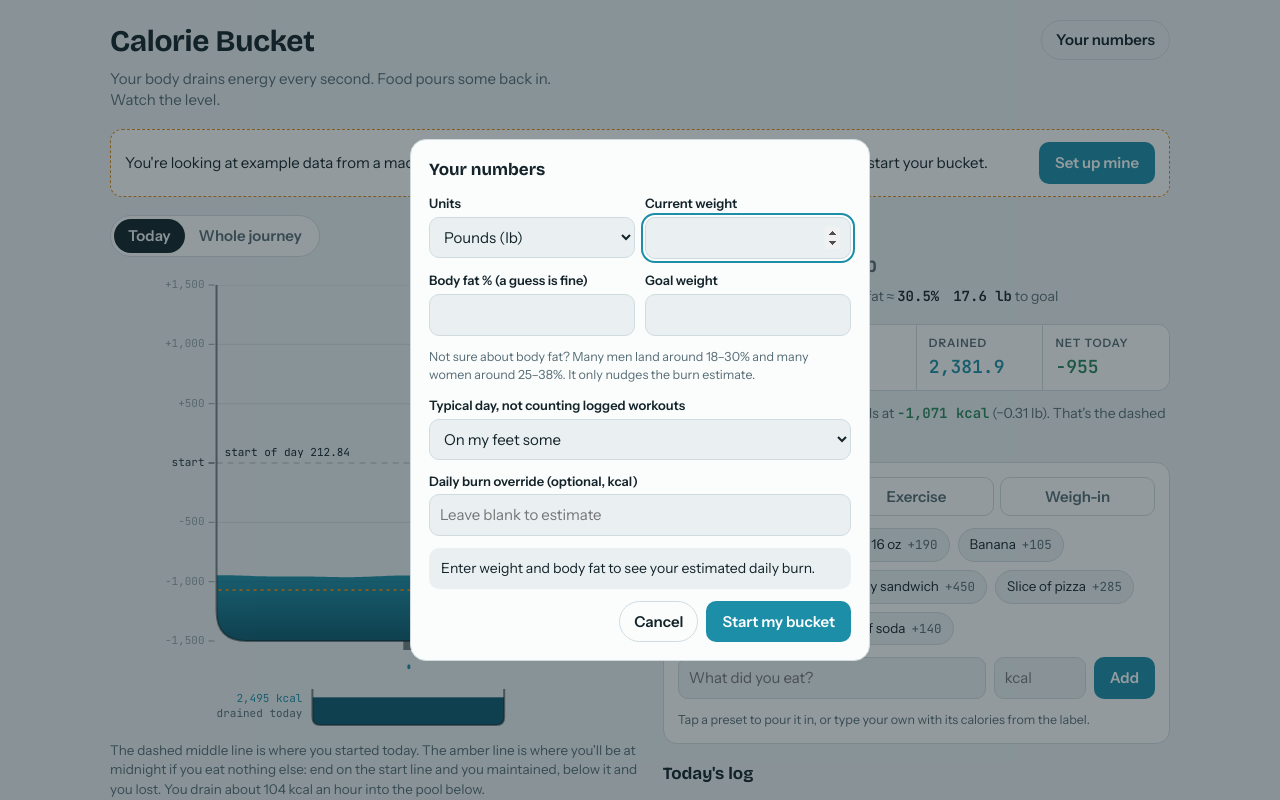
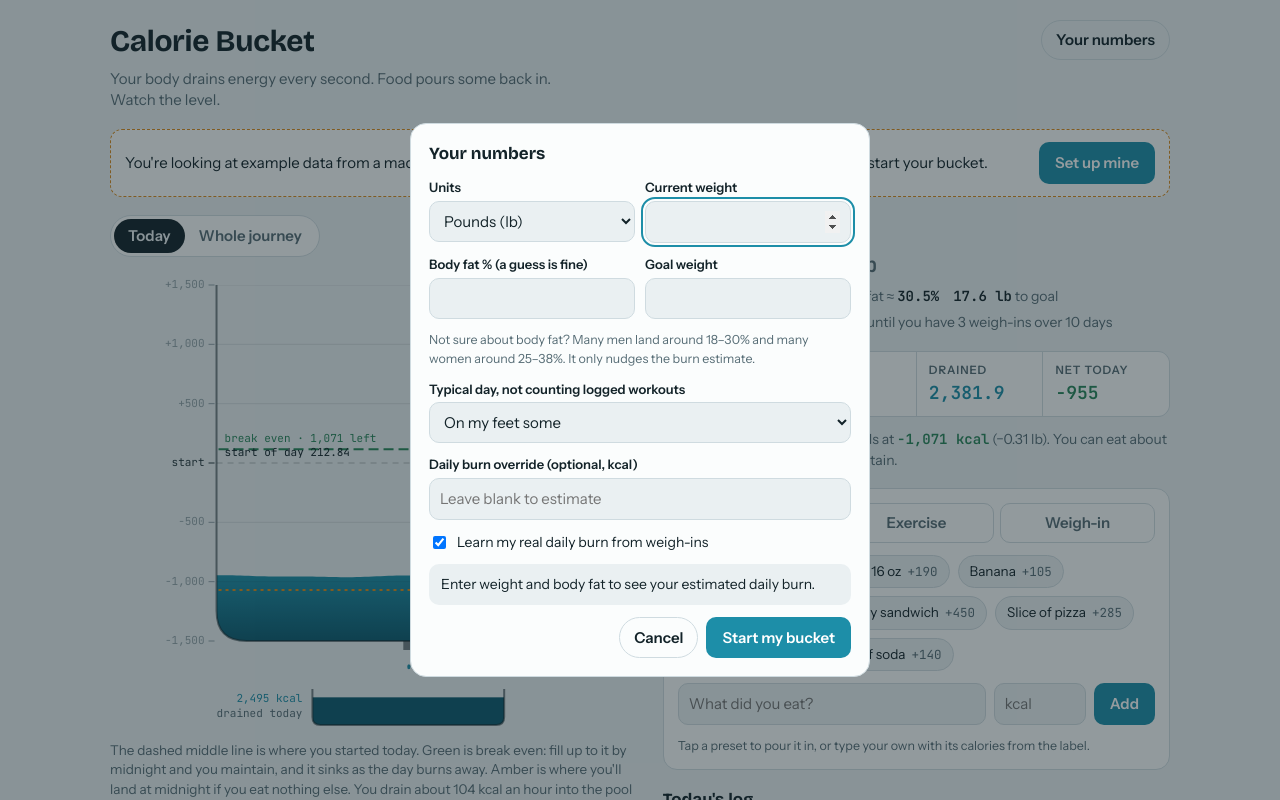
Before and after one commit to TimSoenksen/CalorieBucket, a plain HTML site: page public/index.html in a window 1280 px wide. Both pictures are taken after a click on the button "Your numbers". Shown: the top 800 px of the page. Drawn offline with nearby package versions, Linux system fonts and the light colour scheme.

Commit message:
Add break-even line and learn daily burn from weigh-ins
- Green break-even line in Today view: fill to it by midnight and you maintain. It sits above the start line by the calories left to burn today, so it sinks as the day goes on.
- Daily burn is learned from a trend line through the last 4 weeks of weigh-ins once there are 3+ readings over 10+ days, kept within 35% of the formula estimate. Can be turned off in Your numbers.

Co-Authored-By: Claude Opus 5.5 <noreply@anthropic.com>
Claude-Session: https://claude.ai/code/session_012zQwZ7fmdeHQNmJDHBRHwV

```diff
--- a/public/index.html
+++ b/public/index.html
@@ -115,6 +115,8 @@ input,select{font:inherit;color:var(--ink);background:var(--bg);border:1px solid
 .row2{display:grid;grid-template-columns:1fr 1fr;gap:10px}
 .field{display:flex;flex-direction:column;gap:4px;min-width:0}
 .field label{font-size:13px;font-weight:600}
+.check{display:flex;gap:8px;align-items:center;font-size:14px}
+.check input{width:auto}
 .burn{background:var(--bg);border-radius:10px;padding:10px 12px;font-size:14px}
 .burn b{font-family:var(--f-mono)}
 .actions{display:flex;gap:8px;flex-wrap:wrap;justify-content:flex-end}
@@ -224,6 +226,7 @@ input,select{font:inherit;color:var(--ink);background:var(--bg);border:1px solid
         <option value="very">Physical job</option>
       </select></div>
     <div class="field"><label for="fTdee">Daily burn override (optional, kcal)</label><input id="fTdee" type="number" min="1000" max="6000" placeholder="Leave blank to estimate"></div>
+    <label class="check"><input id="fLearn" type="checkbox" checked> Learn my real daily burn from weigh-ins</label>
     <div class="burn" id="burnPreview"></div>
     <div class="actions">
       <button type="button" class="danger" id="btnRestart" hidden>Start over from now</button>
@@ -247,7 +250,7 @@ let mode = "today", kind = "food";
 try { mode = localStorage.getItem(STORE + "-mode") || "today"; } catch (e) {}
 
 function load(){ try { const s = JSON.parse(localStorage.getItem(STORE)); return s && s.profile ? s : null; } catch(e){ return null; } }
-function save(){ try { localStorage.setItem(STORE, JSON.stringify(state)); } catch(e){} }
+function save(){ ver++; try { localStorage.setItem(STORE, JSON.stringify(state)); } catch(e){} }
 function uid(){ return Math.random().toString(36).slice(2,10); }
 
 function makeExample(){
@@ -280,7 +283,34 @@ function basisAt(t){
   state.entries.forEach(e => { if (e.kind === "weigh" && e.ts <= t && e.ts >= b.ts) b = { ts: e.ts, weight: e.weight, bf: e.bf }; });
   return b;
 }
-function tdeeNow(){ const p = state.profile; if (p.tdee) return p.tdee; const b = basisAt(Date.now()); return tdeeOf({ ...p, weight: b.weight, bf: b.bf }); }
+function formulaTdee(){ const b = basisAt(Date.now()); return tdeeOf({ ...state.profile, tdee: null, weight: b.weight, bf: b.bf }); }
+/* Learned burn: fit a trend line through the last 4 weeks of weigh-ins, then ask what daily burn
+   explains that trend given what you logged. Needs 3+ readings over 10+ days. */
+function learnedTdee(){
+  const p = state.profile; if (p.learn === false) return null;
+  const now = Date.now(), from = now - 28*DAY;
+  const pts = [{ ts: p.start, w: p.weight }, ...state.entries.filter(e => e.kind === "weigh").map(e => ({ ts: e.ts, w: e.weight }))]
+    .filter(x => x.ts >= from && x.ts <= now).sort((a,b) => a.ts - b.ts);
+  if (pts.length < 3) return null;
+  const t0 = pts[0].ts, t1 = pts[pts.length-1].ts, days = (t1 - t0) / DAY;
+  if (days < 10) return null;
+  const xs = pts.map(x => (x.ts - t0) / DAY), ys = pts.map(x => x.w);
+  const mx = xs.reduce((a,b) => a+b) / xs.length, my = ys.reduce((a,b) => a+b) / ys.length;
+  let num = 0, den = 0; xs.forEach((x,i) => { num += (x-mx)*(ys[i]-my); den += (x-mx)**2; });
+  const slope = num / den;
+  const es = state.entries.filter(e => e.ts >= t0 && e.ts < t1);
+  const intake = (sumKind(es,"food") - sumKind(es,"move")) / days;
+  const f = formulaTdee(), est = intake - slope * KCAL_PER_LB;
+  return { tdee: Math.round(Math.min(f*1.35, Math.max(f*.65, est))), n: pts.length, days: Math.round(days) };
+}
+let tCache = { at: 0, ver: -1, v: 0 }, ver = 0;
+function tdeeNow(){
+  const p = state.profile; if (p.tdee) return p.tdee;
+  const now = Date.now(); if (tCache.ver === ver && now - tCache.at < 5000) return tCache.v;
+  const l = learnedTdee(); tCache = { at: now, ver, v: l ? l.tdee : formulaTdee() }; return tCache.v;
+}
+function burnSource(){ const p = state.profile; if (p.tdee) return "your number"; const l = learnedTdee();
+  return l ? `learned from ${l.n} weigh-ins over ${l.days} days` : (p.learn === false ? "estimated" : "estimated until you have 3 weigh-ins over 10 days"); }
 function weightAt(t){
   const b = basisAt(t), es = state.entries.filter(e => e.ts >= b.ts && e.ts <= t);
   const bal = sumKind(es,"food") - sumKind(es,"move") - tdeeNow() * Math.max(0, t - b.ts) / DAY;
@@ -320,6 +350,7 @@ function renderReadout(){
   let html = `<span><b>${signed(lost,3)} ${unit()}</b> since ${since}</span><span>body fat ≈ <b>${m.bf.toFixed(1)}%</b></span>`;
   const g = state.profile.goal;
   if (g && g < state.profile.weight) html += `<span><b>${Math.max(0,toU(m.weight-g)).toFixed(1)} ${unit()}</b> to goal</span>`;
+  html += `<span>burn <b>${n0(m.tdee)}</b> kcal/day, ${burnSource()}</span>`;
   $("#wDelta").innerHTML = html;
   $("#sEat").textContent = n0(t.food);
   $("#sMove").textContent = n0(t.move);
@@ -327,9 +358,9 @@ function renderReadout(){
   const sn = $("#sNet"); sn.textContent = signed(t.net);
   sn.style.color = t.net <= 0 ? "var(--good)" : "var(--inflow)";
   const pe = projection(now);
-  $("#proj").innerHTML = `If you eat nothing else, today ends at <b style="color:${pe <= 0 ? "var(--good)" : "var(--inflow)"}">${signed(pe)} kcal</b> (${signed(toU(pe/KCAL_PER_LB),2)} ${unit()}). That's the dashed "midnight" line in the bucket.`;
+  $("#proj").innerHTML = `If you eat nothing else, today ends at <b style="color:${pe <= 0 ? "var(--good)" : "var(--inflow)"}">${signed(pe)} kcal</b> (${signed(toU(pe/KCAL_PER_LB),2)} ${unit()}). ` + (pe < 0 ? `You can eat about <b style="color:var(--good)">${n0(-pe)} kcal</b> more and still maintain.` : `You're <b style="color:var(--inflow)">${n0(pe)} kcal</b> over maintenance for the day.`);
   $("#caption").textContent = mode === "today"
-    ? `The dashed middle line is where you started today. The amber line is where you'll be at midnight if you eat nothing else: end on the start line and you maintained, below it and you lost. You drain about ${n0(m.tdee/24)} kcal an hour into the pool below.`
+    ? `The dashed middle line is where you started today. Green is break even: fill up to it by midnight and you maintain, and it sinks as the day burns away. Amber is where you'll land at midnight if you eat nothing else. You drain about ${n0(m.tdee/24)} kcal an hour into the pool below.`
     : `Full is where you started at ${toU(state.profile.weight).toFixed(1)} ${unit()}.` + (g && g < state.profile.weight ? ` Empty is your goal of ${toU(g).toFixed(1)} ${unit()}.` : " Add a goal weight to set the bottom of the bucket.");
 }
 
@@ -432,6 +463,7 @@ function openSetup(){
   $("#fWeight").value = ex ? "" : toU(p.weight).toFixed(1);
   $("#fBf").value = ex ? "" : p.bf;
   $("#fGoal").value = ex || !p.goal ? "" : toU(p.goal).toFixed(1);
+  $("#fLearn").checked = p.learn !== false;
   $("#fAct").value = p.activity; $("#fTdee").value = ex || !p.tdee ? "" : p.tdee;
   $("#btnRestart").hidden = ex; $("#btnRestart").textContent = "Start over from now"; restartArmed = false;
   $("#btnSave").textContent = ex ? "Start my bucket" : "Save";
@@ -440,7 +472,7 @@ function openSetup(){
 function readForm(){
   const u = $("#fUnit").value, cv = v => u === "kg" ? v*LB_PER_KG : v;
   const w = parseFloat($("#fWeight").value), bf = parseFloat($("#fBf").value), g = parseFloat($("#fGoal").value), td = parseInt($("#fTdee").value);
-  return { unit: u, weight: w > 0 ? cv(w) : null, bf: bf > 0 ? bf : null, goal: g > 0 ? cv(g) : null, activity: $("#fAct").value, tdee: td >= 1000 ? td : null };
+  return { unit: u, weight: w > 0 ? cv(w) : null, bf: bf > 0 ? bf : null, goal: g > 0 ? cv(g) : null, activity: $("#fAct").value, learn: $("#fLearn").checked, tdee: td >= 1000 ? td : null };
 }
 function previewBurn(){
   const f = readForm();
@@ -472,7 +504,7 @@ function resize(){ const r = cv.getBoundingClientRect(), d = devicePixelRatio ||
   W = r.width; H = r.height; cv.width = Math.round(W*d); cv.height = Math.round(H*d); ctx.setTransform(d,0,0,d,0,0); }
 new ResizeObserver(resize).observe(cv);
 function readColors(){ const cs = getComputedStyle(document.documentElement);
-  ["bg","surface","ink","muted","line","water","water-deep","inflow","move"].forEach(k => C[k] = cs.getPropertyValue("--"+k).trim()); }
+  ["bg","surface","ink","muted","line","water","water-deep","inflow","move","good"].forEach(k => C[k] = cs.getPropertyValue("--"+k).trim()); }
 readColors();
 matchMedia("(prefers-color-scheme: dark)").addEventListener("change", readColors);
 new MutationObserver(readColors).observe(document.documentElement, { attributes: true, attributeFilter: ["data-theme","class"] });
@@ -484,7 +516,9 @@ function scale(){
     const ticks = [-1500,-1000,-500,0,500,1000,1500].map(k => ({ f: .5 + k/3000, label: k === 0 ? "start" : signed(k), strong: k === 0 }));
     const t1 = midnight(midnight(now) + DAY + 72e5);
     const endW = model(now).weight - tdeeNow() * (t1 - now) / DAY / KCAL_PER_LB, startW = weightAt(midnight(now)).weight;
+    const remDrain = tdeeNow() * (t1 - now) / DAY, left = remDrain - t.net;
     return { level: .5 + t.net/3000, ticks, ghost: .5 + projection(now)/3000,
+      be: .5 + remDrain/3000, beLabel: left >= 0 ? `break even · ${n0(left)} left` : `break even · ${n0(-left)} over`,
       startLabel: `start of day ${toU(startW).toFixed(2)}`, ghostLabel: `midnight ${toU(endW).toFixed(2)} ${unit()}` };
   }
   const p = state.profile, w = model(now).weight;
@@ -545,6 +579,11 @@ function draw(time, dt){
     ctx.beginPath(); ctx.moveTo(g.x0+2, gy); ctx.lineTo(g.x1-2, gy); ctx.stroke(); ctx.setLineDash([]);
     ctx.fillStyle = C.inflow; ctx.textAlign = "right"; ctx.textBaseline = gf > .9 ? "top" : "bottom";
     ctx.fillText(sc.ghostLabel, g.x1-8, gy + (gf > .9 ? 5 : -5)); ctx.lineWidth = 1; }
+  if (sc.be != null) { const bf = Math.max(.01, Math.min(.99, sc.be)), by = g.bot - bf*(g.bot-g.top);
+    ctx.strokeStyle = C.good; ctx.lineWidth = 2; ctx.setLineDash([10,5]);
+    ctx.beginPath(); ctx.moveTo(g.x0+2, by); ctx.lineTo(g.x1-2, by); ctx.stroke(); ctx.setLineDash([]); ctx.lineWidth = 1;
+    ctx.fillStyle = C.good; ctx.textAlign = "left"; ctx.textBaseline = bf > .9 ? "top" : "bottom";
+    ctx.fillText(sc.beLabel, g.x0+8, by + (bf > .9 ? 5 : -5)); }
   if (sc.startLabel) { const sy = g.bot - .5*(g.bot-g.top);
     ctx.fillStyle = C.ink; ctx.textAlign = "left"; ctx.textBaseline = "bottom"; ctx.fillText(sc.startLabel, g.x0+8, sy-5); }
 
```
